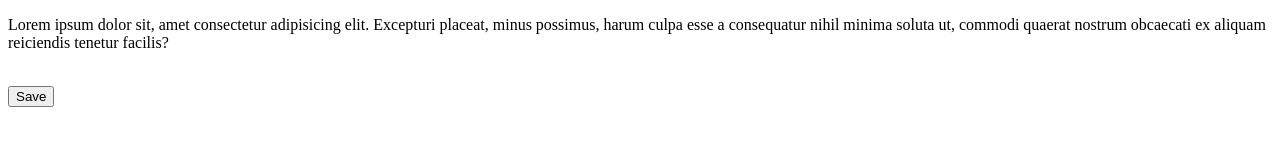
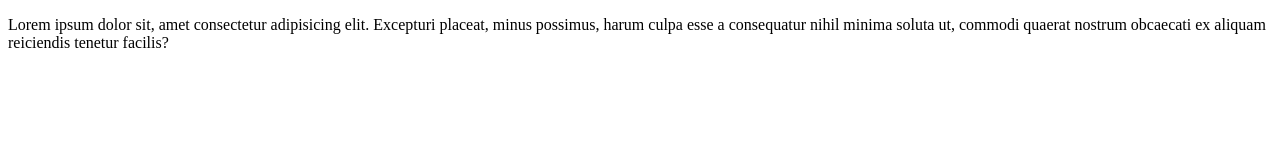
Before and after one commit to 9023426316/LocalRepo, a plain HTML site: page index.html in a window 1280 px wide. Drawn offline with Linux system fonts and the light colour scheme.

Commit message:
remove br and button

```diff
--- a/index.html
+++ b/index.html
@@ -7,7 +7,5 @@
 </head>
 <body>
     <p>Lorem ipsum dolor sit, amet consectetur adipisicing elit. Excepturi placeat, minus possimus, harum culpa esse a consequatur nihil minima soluta ut, commodi quaerat nostrum obcaecati ex aliquam reiciendis tenetur facilis?</p>
-    <br>
-    <button>Save</button>
 </body>
 </html>
```
